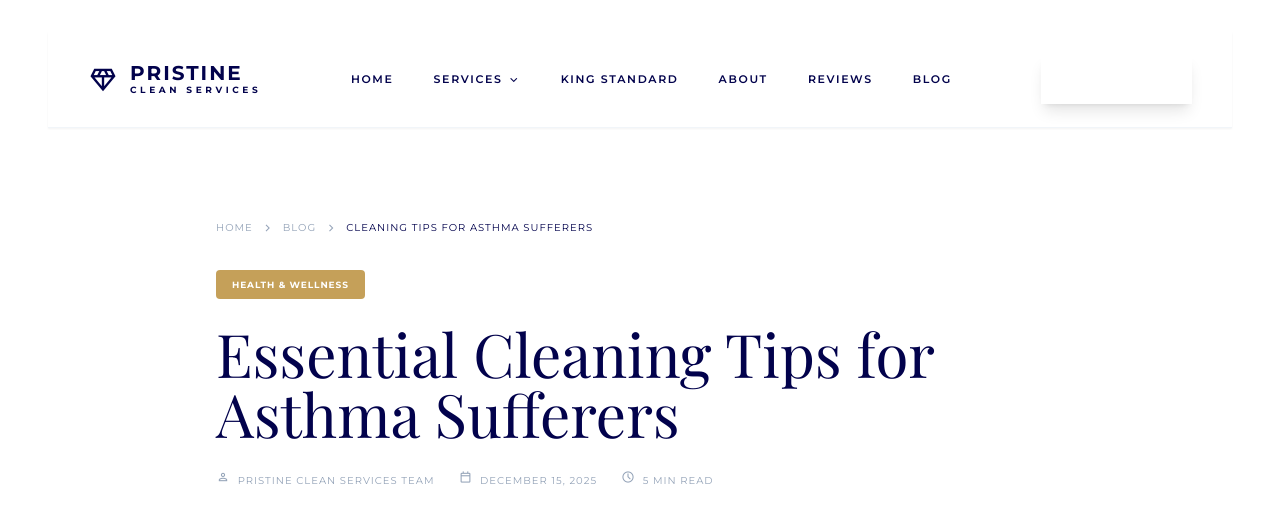
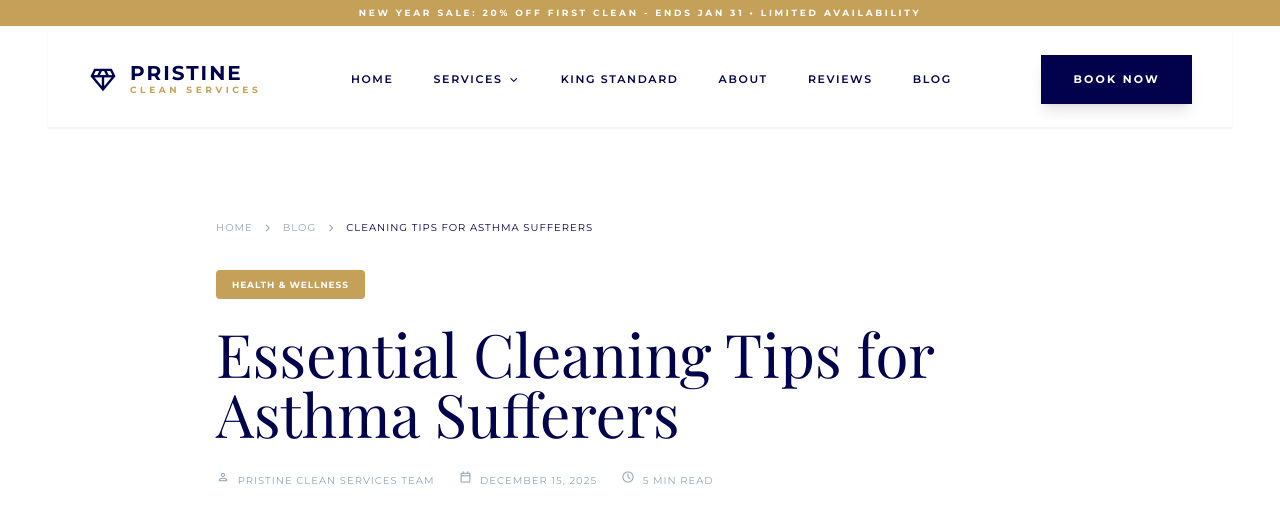
Before and after one commit to NetspireStudios/pristineclean, a website: page blogs/blog-asthma-cleaning.html in a window 1280 px wide. Shown: the top 506 px of the page. Drawn offline with nearby package versions, Linux system fonts and the light colour scheme; a web font is replaced by a local one.

Commit message:
Fix Book Now button - add CSS variables (:root) to all blog pages

```diff
--- a/blogs/blog-asthma-cleaning.html
+++ b/blogs/blog-asthma-cleaning.html
@@ -109,6 +109,12 @@
     </script>
 
     <style>
+        :root {
+            --navy: #02024C;
+            --gold: #C5A059;
+            --gold-light: #E2D1B0;
+            --soft-white: #FCFAFA;
+        }
         body {
             font-family: 'Montserrat', sans-serif;
             color: #02024C;
```
Also changed, not shown: blogs/blog-drain-cleaning.html (+6 -0 lines), blogs/blog-eco-friendly-cleaning.html (+6 -0 lines), blogs/blog-seasonal-allergies.html (+6 -0 lines).
